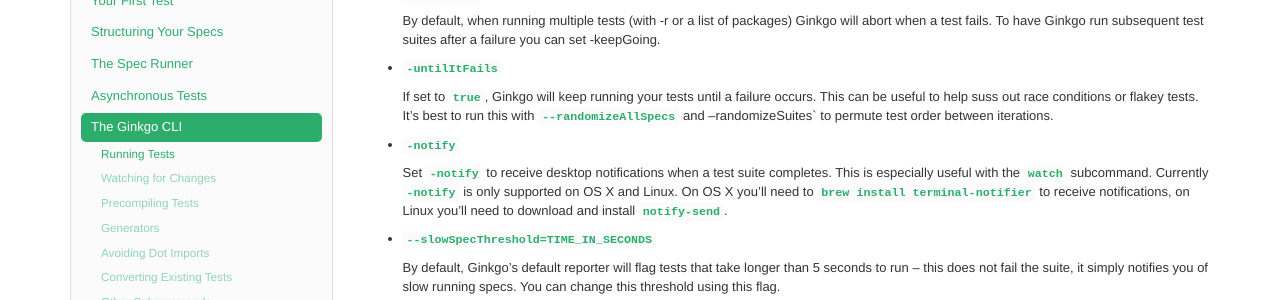
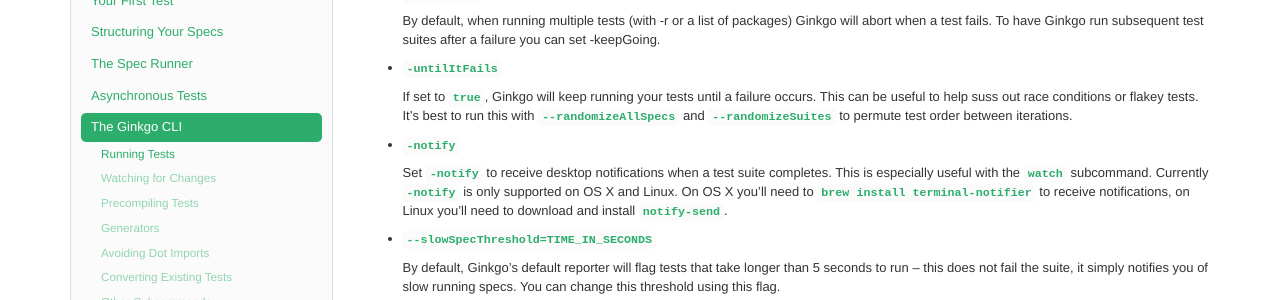
Before and after one commit to onsi/ginkgo, a Jekyll site: the page built from index.md, in a window 1280 px wide and 900 px high, scrolled down 19669 px. Shown: the part 152-452 px from the top of the window. Built offline with Jekyll 4.4.1, drawn with Linux system fonts in a browser that asks for light colours.

Commit message:
Add missing backtick

```diff
--- a/index.md
+++ b/index.md
@@ -975,7 +975,7 @@ Here are the flags that Ginkgo accepts:
 
 - `-untilItFails`
 
-    If set to `true`, Ginkgo will keep running your tests until a failure occurs.  This can be useful to help suss out race conditions or flakey tests.  It's best to run this with `--randomizeAllSpecs` and --randomizeSuites` to permute test order between iterations.
+    If set to `true`, Ginkgo will keep running your tests until a failure occurs.  This can be useful to help suss out race conditions or flakey tests.  It's best to run this with `--randomizeAllSpecs` and `--randomizeSuites` to permute test order between iterations.
 
 - `-notify`
 
```
